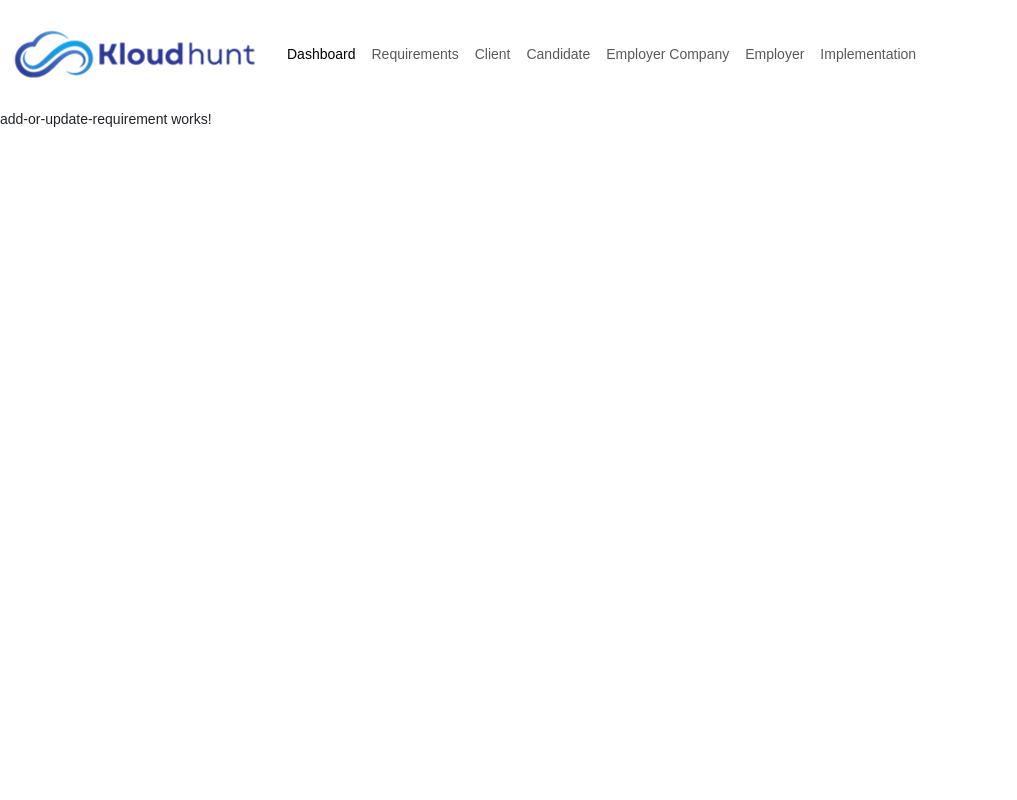
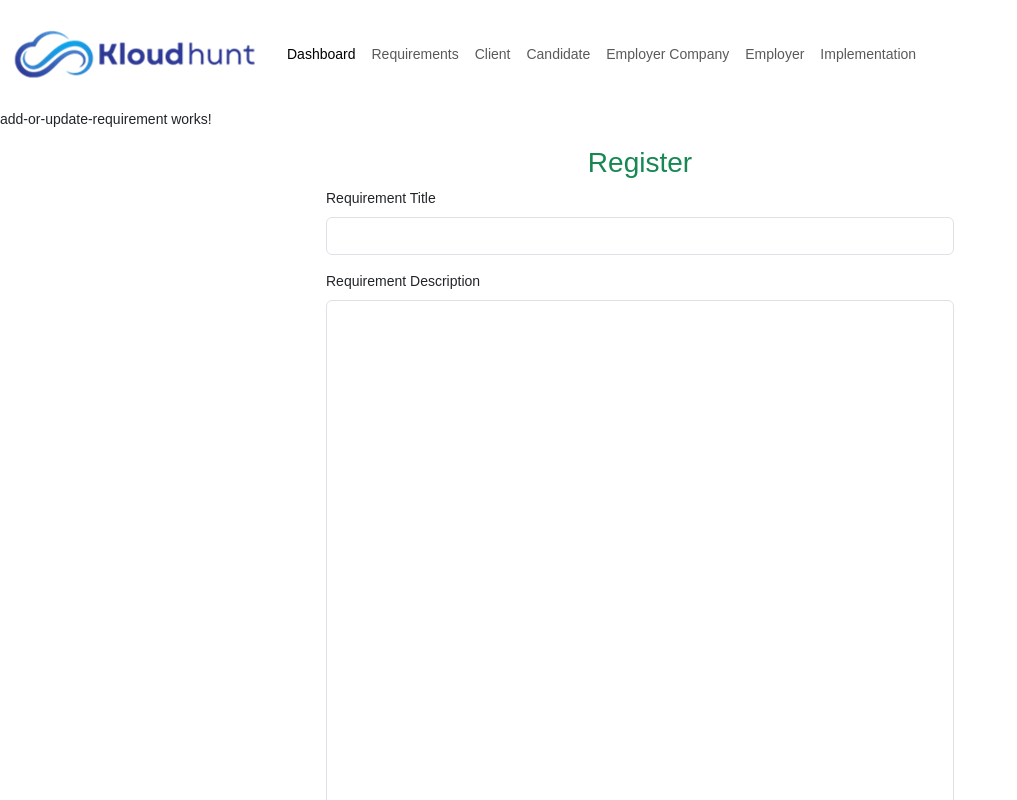
Before and after one commit to SriRajendraT/ATSAPPFRONTEND, an Angular app: page /addOrUpdateRequirement in a window 1280 px wide. Shown: the top 800 px of the page, without its empty margins (0-1017 px from the left). Built offline with nearby package versions, Linux system fonts and the light colour scheme; no server answers.

Commit message:
updated requirement component

```diff
--- a/src/app/Components/requirment-comp/add-or-update-requirement/add-or-update-requirement.component.html
+++ b/src/app/Components/requirment-comp/add-or-update-requirement/add-or-update-requirement.component.html
@@ -1 +1,61 @@
 <p>add-or-update-requirement works!</p>
+<div class="container-fulid">
+  <div class="row d-center">
+    <div class="col-md-6">
+      <div>
+        <h3
+          class="text-center"
+          [ngClass]="
+            'text' +
+            (requirmentFormGroup.controls['requirementid'].value > 0
+              ? '-warning'
+              : '-success')
+          "
+        >
+          {{
+            requirmentFormGroup.controls["requirementid"].value > 0
+              ? "Update"
+              : "Register"
+          }}
+        </h3>
+      </div>
+      <form [formGroup]="requirmentFormGroup">
+        <div class="form-group mb-3" hidden>
+          <label for="requirementid" class="form-label">Requirement ID</label>
+          <input
+            type="text"
+            class="form-control"
+            formControlName="requirementid"
+            id="requirementid"
+          />
+        </div>
+        <div class="from-group mb-3">
+          <label for="requirementtitle" class="form-label"
+            >Requirement Title</label
+          >
+          <input
+            type="text"
+            class="form-control"
+            formControlName="requirementtitle"
+            id="requirementtitle"
+          />
+        </div>
+        <div class="form-group mb-3">
+          <label for="requirmentdesc" class="form-label"
+            >Requirement Description</label
+          >
+          <textarea
+            name="requirmentdesc"
+            id="requirmentdesc"
+            class="form-control"
+            rows="25"
+            formControlName="requirmentdesc"
+          ></textarea>
+        </div>
+        <div class="form-check mb-3">
+            <input type="checkbox" name="" id="">
+        </div>
+      </form>
+    </div>
+  </div>
+</div>
--- a/src/app/Components/requirment-comp/add-or-update-requirement/add-or-update-requirement.component.ts
+++ b/src/app/Components/requirment-comp/add-or-update-requirement/add-or-update-requirement.component.ts
@@ -1,6 +1,17 @@
 import { Component, OnInit } from '@angular/core';
-import { AbstractControl, FormBuilder, FormGroup, Validators } from '@angular/forms';
+import {
+  AbstractControl,
+  FormArray,
+  FormBuilder,
+  FormGroup,
+  Validators,
+} from '@angular/forms';
 import { Router } from '@angular/router';
+import { CITY } from 'src/app/Models/CITY.Model';
+import { COUNTRY } from 'src/app/Models/COUNTRY.model';
+import { HYBRIDTYPE } from 'src/app/Models/HYBRIDTYPE.Model';
+import { STATE } from 'src/app/Models/STATE.Model';
+import { VISA } from 'src/app/Models/VISA.Model';
 import { WORKNATURE } from 'src/app/Models/WORKNATURE.Model';
 import { BasicGetAPiService } from 'src/services/Api/basicGet.service';
 import { RequirementApiService } from 'src/services/Api/requirement.service';
@@ -12,7 +23,12 @@ import { StorageService } from 'src/services/storage-service/storage.service';
   styleUrls: ['./add-or-update-requirement.component.css'],
 })
 export class AddOrUpdateRequirementComponent implements OnInit {
-  worknature:WORKNATURE[];
+  worknature: WORKNATURE[];
+  hybridTypes: HYBRIDTYPE[];
+  countries: COUNTRY[];
+  states: STATE[];
+  cities: CITY[];
+  visas: VISA[];
   requirmentFormGroup: FormGroup = new FormGroup({});
 
   constructor(
@@ -24,35 +40,126 @@ export class AddOrUpdateRequirementComponent implements OnInit {
   ) {}
 
   ngOnInit(): void {
+    this.getAllVisas();
+    this.getAllCountries();
     this.getAllWn();
     this.inItForm();
   }
 
-  getAllWn(){
-    this.bgetApi.getAllWorkNature().subscribe((result:WORKNATURE[])=>{
-      if(result){
-        this.worknature=result;
-      }else{
-        this.worknature=[];
+  getAllVisas() {
+    this.bgetApi.getAllVisa().subscribe((result: VISA[]) => {
+      if (result) {
+        this.visas = result;
+      } else {
+        this.visas = [];
       }
     });
   }
 
+  getAllWn() {
+    this.bgetApi.getAllWorkNature().subscribe((result: WORKNATURE[]) => {
+      if (result) {
+        this.worknature = result;
+      } else {
+        this.worknature = [];
+      }
+    });
+  }
+
+  changeHybridTypebywnId(event: any) {
+    var id = parseInt(
+      (event.target.value ?? '') == '' ? '0' : event.target.value
+    );
+    this.getHybridTypeBySelectedWN(id);
+  }
+
+  getHybridTypeBySelectedWN(id: number) {
+    this.requirmentFormGroup.controls['requirmenthybridtype'].setValue(0);
+    if (id == 3) {
+      this.bgetApi.getAllHybridTypes().subscribe((result: HYBRIDTYPE[]) => {
+        if (result) {
+          this.hybridTypes = result;
+        }
+      });
+    } else {
+      this.hybridTypes = [];
+      this.requirmentFormGroup.controls['requirmenthybridtype'].disable();
+    }
+  }
+
+  getAllCountries() {
+    this.bgetApi.getAllCountries().subscribe((result: COUNTRY[]) => {
+      if (result) {
+        this.countries = result;
+      } else {
+        this.countries = [];
+      }
+    });
+  }
+
+  changeStatesByCountryId(event: any) {
+    var countryid = parseInt(
+      (event.target.value ?? '') == '' ? '0' : event.target.value
+    );
+    this.getStatesByCountryId(countryid);
+  }
+
+  getStatesByCountryId(id: number) {
+    this.requirmentFormGroup.controls['requirmentlocstate'].setValue(0);
+    if (id > 0) {
+      this.bgetApi.getAllStatesByCountry(id).subscribe((result: STATE[]) => {
+        if (result) {
+          this.states = result;
+        } else {
+          this.states = [];
+        }
+      });
+    } else {
+      this.states = [];
+      this.requirmentFormGroup.controls['requirmentlocstate'].disable();
+    }
+  }
+
+  changeCitiesByStateId(event: any) {
+    var stateid = parseInt(
+      (event.target.value ?? '') == '' ? '0' : event.target.value
+    );
+    this.getCitiesByStateId(stateid);
+  }
+
+  getCitiesByStateId(id: number) {
+    this.requirmentFormGroup.controls['requirmentloccity'].setValue(0);
+    if (id > 0) {
+      this.bgetApi.getAllCityByState(id).subscribe((result: CITY[]) => {
+        if (result) {
+          this.cities = result;
+        } else {
+          this.cities = [];
+        }
+      });
+    } else {
+      this.cities = [];
+      this.requirmentFormGroup.controls['requirmentloccity'].disable();
+    }
+  }
+
   inItForm() {
     this.requirmentFormGroup = this.builder.group({
-      requirementid:[0],
-      requirementtitle:['',[Validators.required]],
-      requirmentdesc:['',[Validators.required]],
-      requirementmaxrate:[0.0],
-      requirmentwn:[0,[Validators.required]],
-      requirmenthybridtype:[0],
-      requirementimplementation:[0],
-      requirementclient:[0],
-      requirementloccountry:[0],
-      requirmentlocstate:[0],
-      requirmentloccity:[0]
+      requirementid: [0],
+      requirementtitle: ['', [Validators.required]],
+      requirmentdesc: ['', [Validators.required]],
+      requirementmaxrate: [0.0],
+      requirmentwn: [0, [Validators.required]],
+      requirmenthybridtype: [0],
+      requirementimplementation: [0],
+      requirementclient: [0],
+      requirementloccountry: [0],
+      requirmentlocstate: [0],
+      requirmentloccity: [0],
     });
     this.requirmentFormGroup.controls['requirmenthybridtype'].disable();
+    this.requirmentFormGroup.controls['requirmentlocstate'].disable();
+    this.requirmentFormGroup.controls['requirmentloccity'].disable();
   }
 
   invalidZero(c: AbstractControl) {
@@ -60,7 +167,7 @@ export class AddOrUpdateRequirementComponent implements OnInit {
     return f ? { invalidZero: true } : null;
   }
 
-  onBack(){
+  onBack() {
     this.router.navigate(['/requirement']);
   }
 }
```
